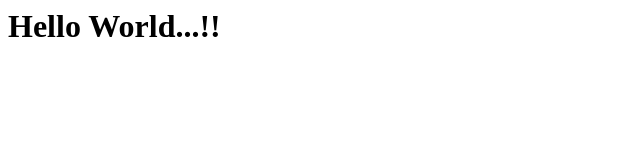
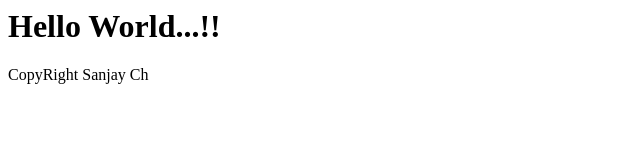
Before and after one commit to tlab987654321/Code, a plain HTML site: page demo-website/index.html in a window 1280 px wide. Shown: the whole page, without its empty margins (0-640 px from the left). Drawn offline with Linux system fonts and the light colour scheme.

Commit message:
added footer

```diff
--- a/demo-website/index.html
+++ b/demo-website/index.html
@@ -2,4 +2,7 @@
 	<body>
 		<h1>Hello World...!!</h1>
 	</body>
+	<footer>
+		<a>CopyRight Sanjay Ch</a>
+	</footer>
 </html>
```
